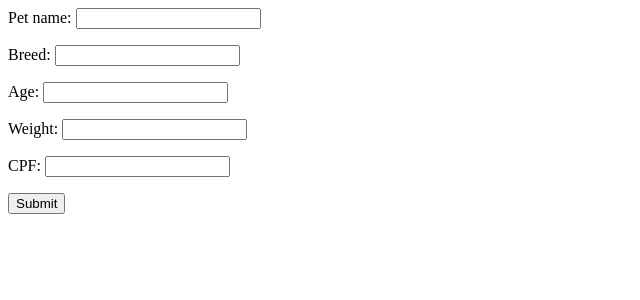
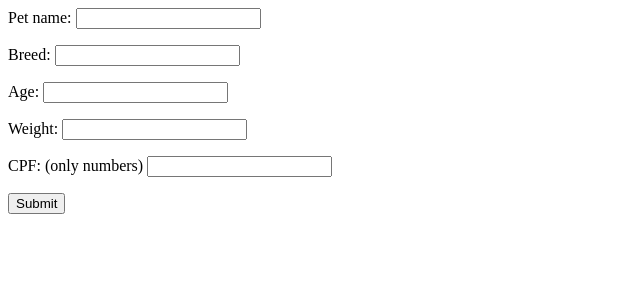
Before and after one commit to lucassantosCIT/PHPTraining, a PHP site: page /Ex002.php in a window 1280 px wide. Shown: the top 300 px of the page, without its empty margins (0-640 px from the left). Run offline with PHP 8.4, Linux system fonts and the light colour scheme.

Commit message:
Update Ex002.php

```diff
--- a/Exercicios/Ex002.php
+++ b/Exercicios/Ex002.php
@@ -5,7 +5,7 @@
   <p>Breed: <input type="text" name="breed" /></p>
   <p>Age: <input type="text" name="age" /></p>
   <p>Weight: <input type="text" name="weight" /></p>
-  <p>CPF: <input type="text" name="cpf" /></p>
+  <p>CPF: (only numbers) <input type="text" name="cpf" /></p>
   <p><input type="submit" /></p>
 </form>
 
```
